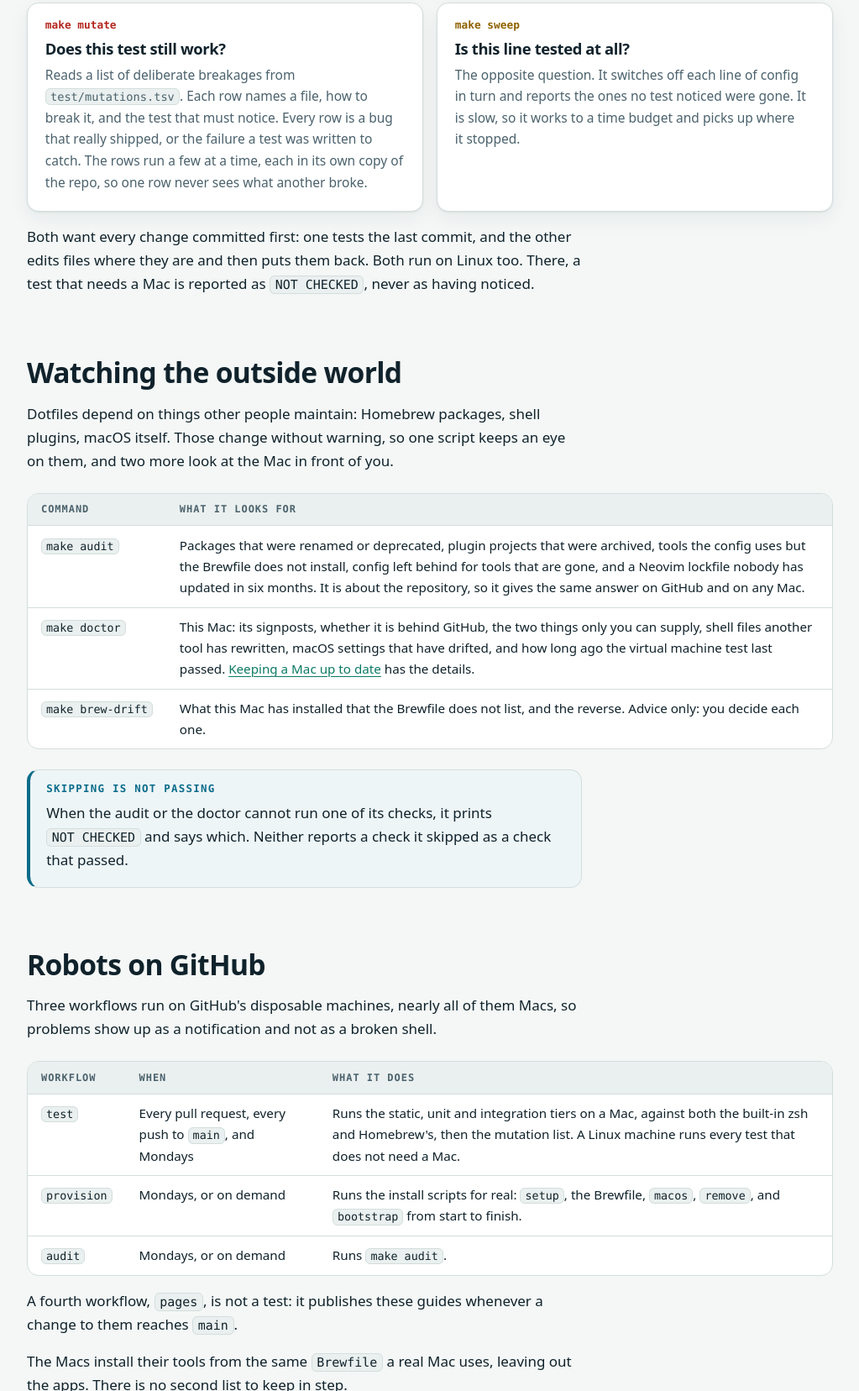
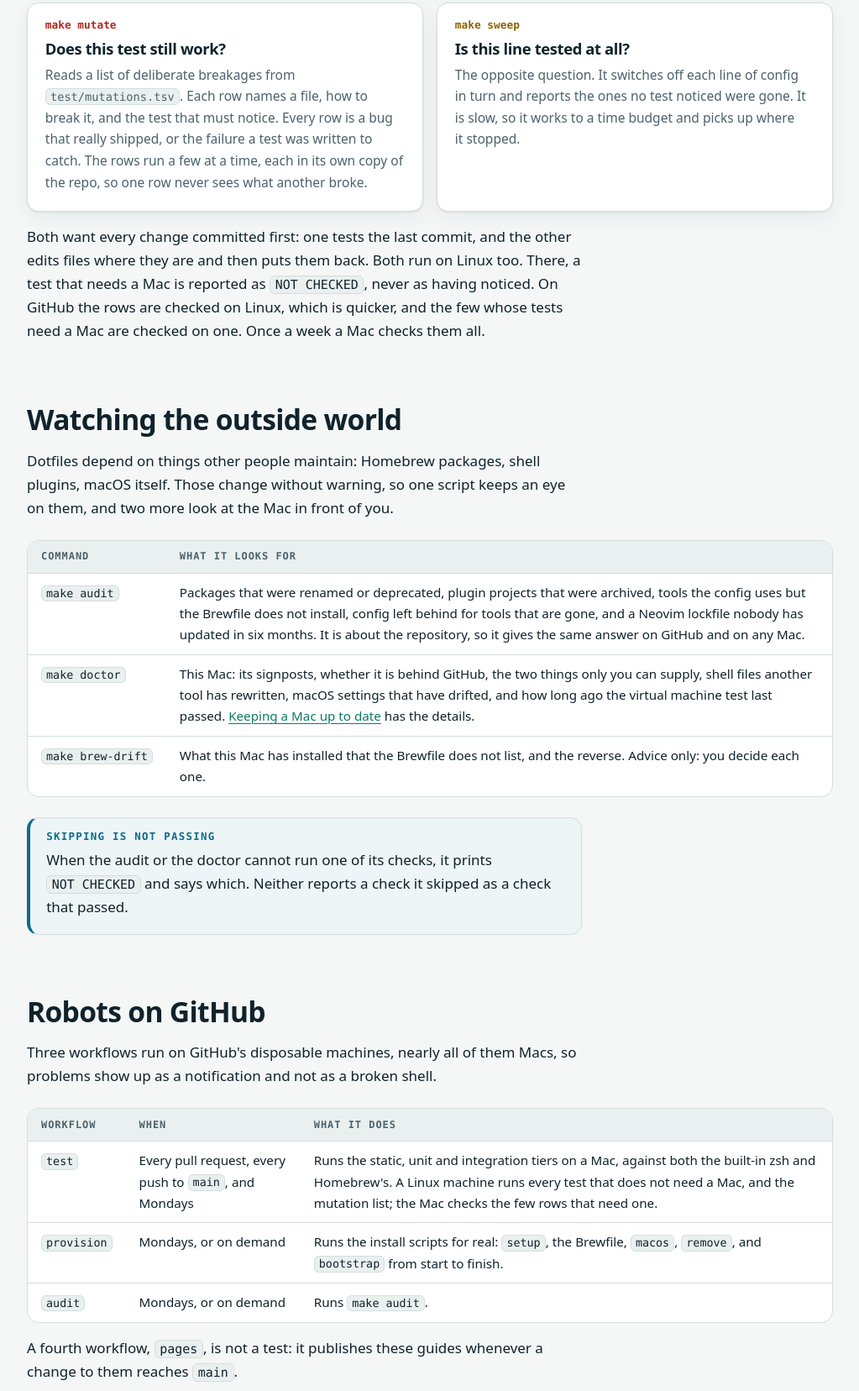
Before and after one commit to shaneog/dotfiles, a plain HTML site: page guides/tests.html in a window 1280 px wide. Shown: the part 3149-4805 px from the top of the page at 84% size, without its empty margins (128-1151 px from the left). Drawn offline with Linux system fonts and the light colour scheme.

Commit message:
ci: check mutation rows on Linux, and on a Mac only those that need one (#39)

```diff
--- a/guides/tests.html
+++ b/guides/tests.html
@@ -103,7 +103,7 @@
       </li>
     </ul>
 
-    <p>Both want every change committed first: one tests the last commit, and the other edits files where they are and then puts them back. Both run on Linux too. There, a test that needs a Mac is reported as <code>NOT CHECKED</code>, never as having noticed.</p>
+    <p>Both want every change committed first: one tests the last commit, and the other edits files where they are and then puts them back. Both run on Linux too. There, a test that needs a Mac is reported as <code>NOT CHECKED</code>, never as having noticed. On GitHub the rows are checked on Linux, which is quicker, and the few whose tests need a Mac are checked on one. Once a week a Mac checks them all.</p>
 
     <h2 id="outside">Watching the outside world</h2>
     <p>Dotfiles depend on things other people maintain: Homebrew packages, shell plugins, macOS itself. Those change without warning, so one script keeps an eye on them, and two more look at the Mac in front of you.</p>
@@ -131,7 +131,7 @@
       <table>
         <thead><tr><th>Workflow</th><th>When</th><th>What it does</th></tr></thead>
         <tbody>
-          <tr><td><code>test</code></td><td>Every pull request, every push to <code>main</code>, and Mondays</td><td>Runs the static, unit and integration tiers on a Mac, against both the built-in zsh and Homebrew's, then the mutation list. A Linux machine runs every test that does not need a Mac.</td></tr>
+          <tr><td><code>test</code></td><td>Every pull request, every push to <code>main</code>, and Mondays</td><td>Runs the static, unit and integration tiers on a Mac, against both the built-in zsh and Homebrew's. A Linux machine runs every test that does not need a Mac, and the mutation list; the Mac checks the few rows that need one.</td></tr>
           <tr><td><code>provision</code></td><td>Mondays, or on demand</td><td>Runs the install scripts for real: <code>setup</code>, the Brewfile, <code>macos</code>, <code>remove</code>, and <code>bootstrap</code> from start to finish.</td></tr>
           <tr><td><code>audit</code></td><td>Mondays, or on demand</td><td>Runs <code>make audit</code>.</td></tr>
         </tbody>
```
Also changed, not shown: test/mutations.tsv (+8 -1 lines), 6 other files.
